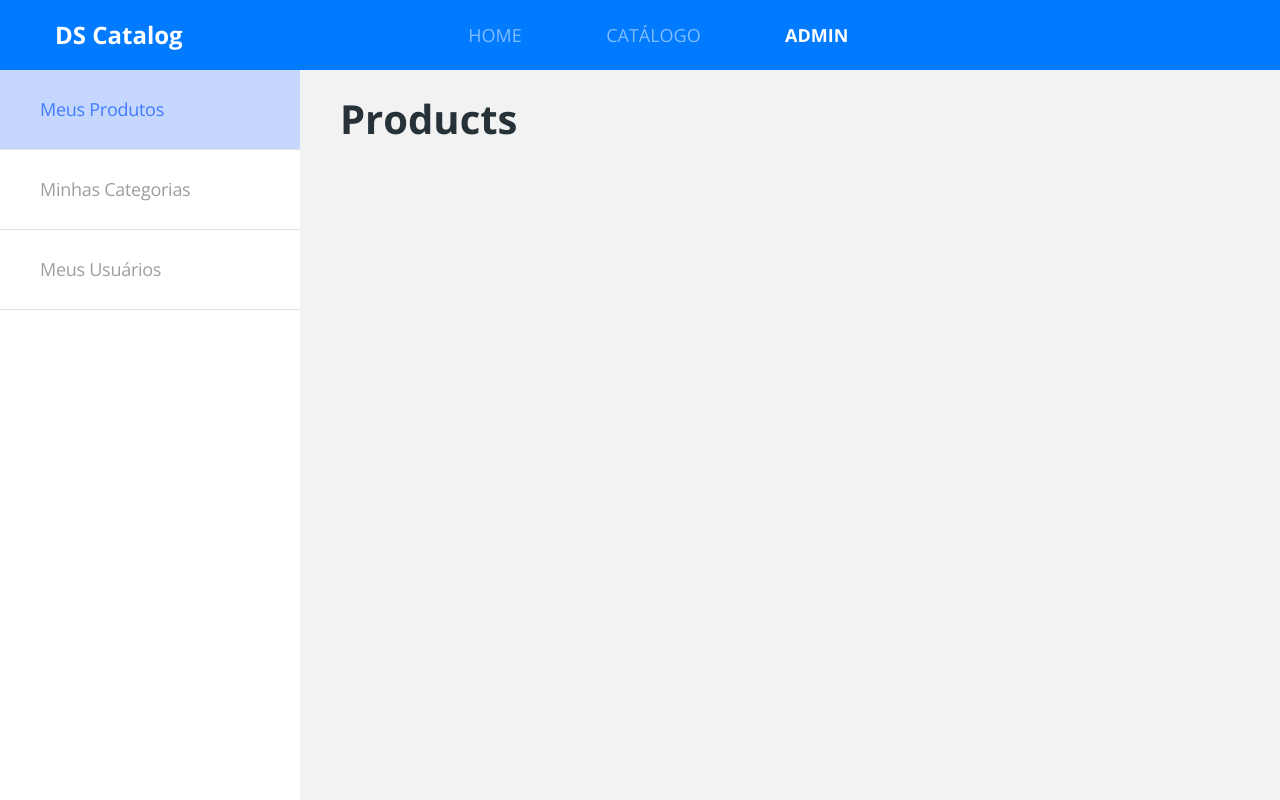
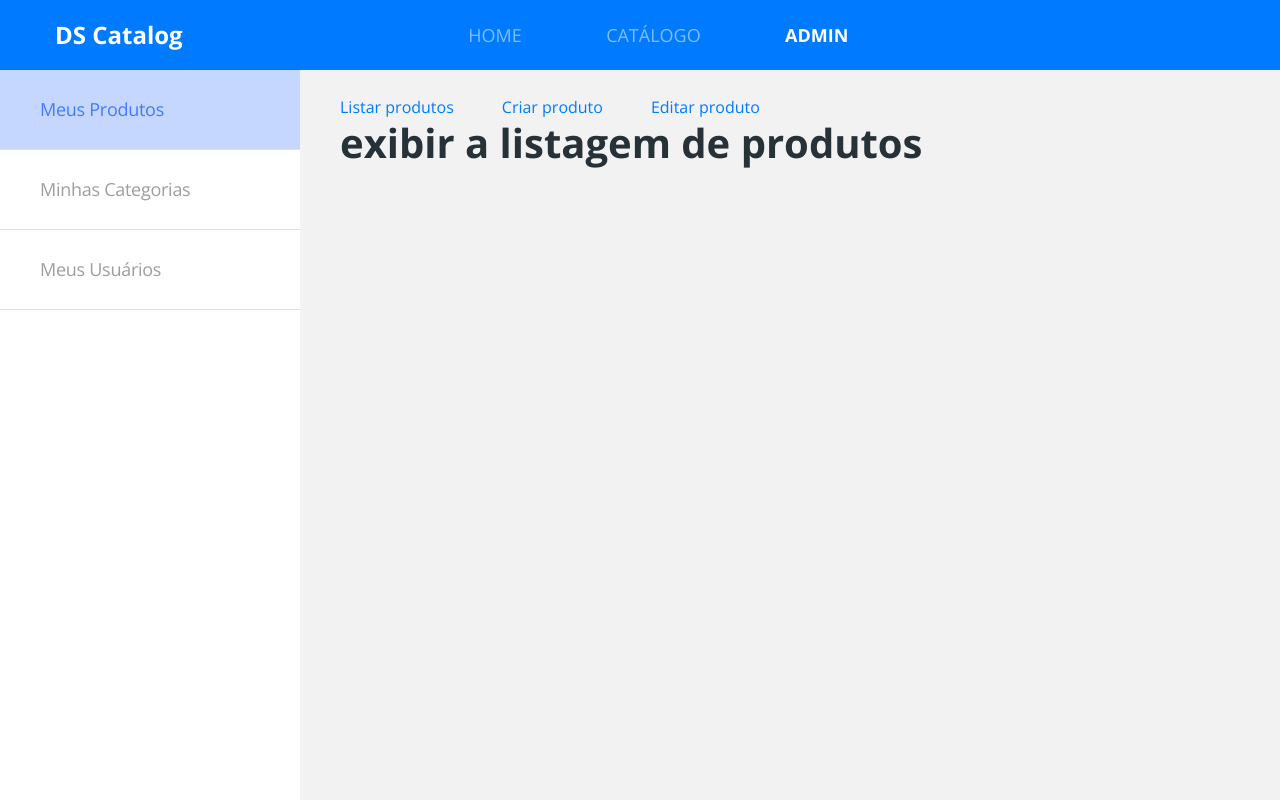
Before and after one commit to pierreEnoc/ds-catalog-web, a React (Create React App) app: page /admin/products in a window 1280 px wide. Built offline with nearby package versions, Linux system fonts and the light colour scheme.

Commit message:
:sparkles: finishing route admin

```diff
--- a/src/Routes.tsx
+++ b/src/Routes.tsx
@@ -1,5 +1,5 @@
 import React from 'react';
-import { BrowserRouter, Switch, Route } from 'react-router-dom'
+import { BrowserRouter, Switch, Route, Redirect } from 'react-router-dom'
 import Home from './pages/Home';
 import Catalog from './pages/Catalog'
 import Admin from './pages/Admin';
@@ -20,6 +20,7 @@ const Routes = () => (
                 <ProductDetails />
             </Route>
             <Route path="/admin">
+                <Redirect to="/admin/products" />
                 <Admin />
             </Route>
 
--- /dev/null
+++ b/src/pages/Admin/components/Products/index.tsx
@@ -0,0 +1,33 @@
+import React from 'react';
+import { Link, Route, Switch } from 'react-router-dom';
+
+const Products = () => {
+    return (
+        <div>
+            <Link to="/admin/products" className="mr-5">
+             Listar produtos
+            </Link>
+            <Link to="/admin/products/create" className="mr-5">
+             Criar produto
+            </Link>
+            <Link to="/admin/products/10" className="mr-5">
+             Editar produto
+            </Link>
+
+            <Switch>
+                <Route path="/admin/products" exact>
+                    <h1>exibir a listagem de produtos</h1>
+                </Route>
+                <Route path="/admin/products/create">
+                    <h1>Criar novo produtos</h1>
+                </Route>
+                <Route path="/admin/products/:productId">
+                    <h1>Editar um produto</h1>
+                </Route>
+            </Switch>
+        </div>
+    );
+
+}
+
+export default Products;
--- a/src/pages/Admin/index.tsx
+++ b/src/pages/Admin/index.tsx
@@ -1,6 +1,7 @@
 import React from 'react';
 import {Route, Switch } from 'react-router-dom';
 import Navbar from './components/Navbar';
+import Products from './components/Products';
 import './styles.scss';
 
 const Admin = () => (
@@ -9,8 +10,7 @@ const Admin = () => (
        <div className="admin-content">
             <Switch >
                 <Route path="/admin/products">
-                    <h1>Products</h1>
-
+                    <Products />
                 </Route>
                 <Route path="/admin/categories">
                     <h1>Categories</h1>
```
